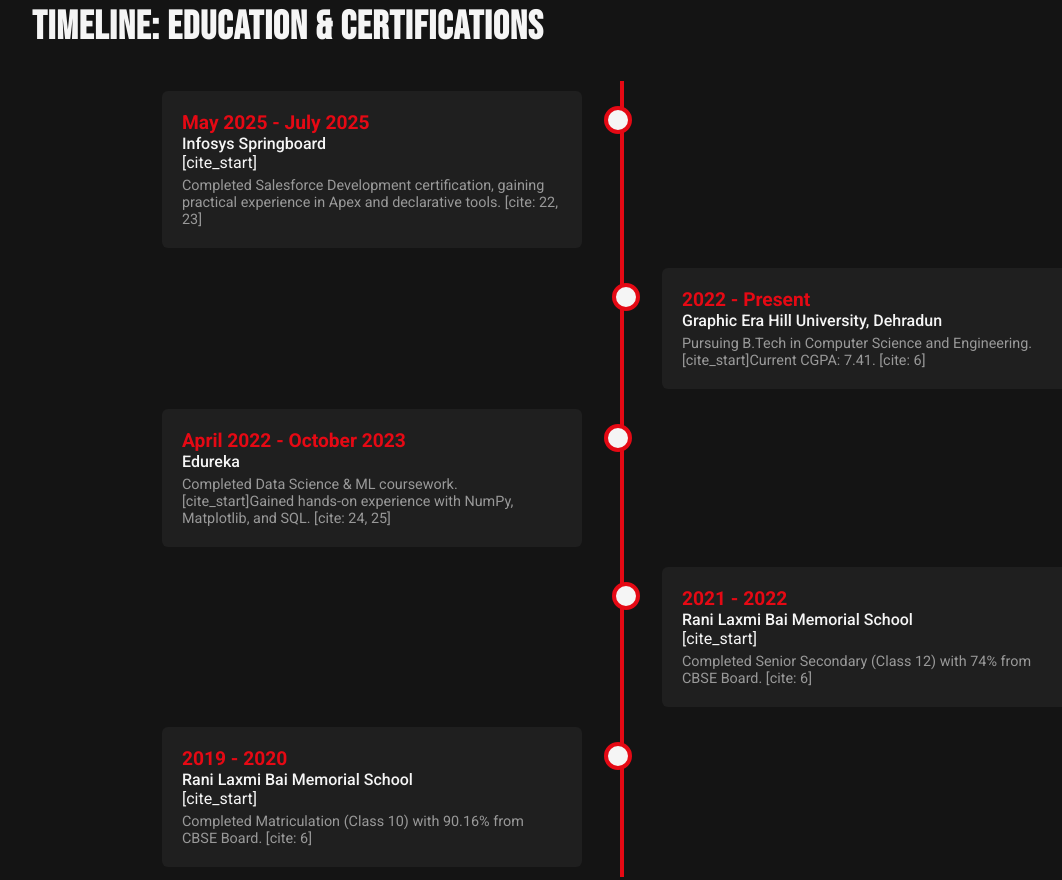
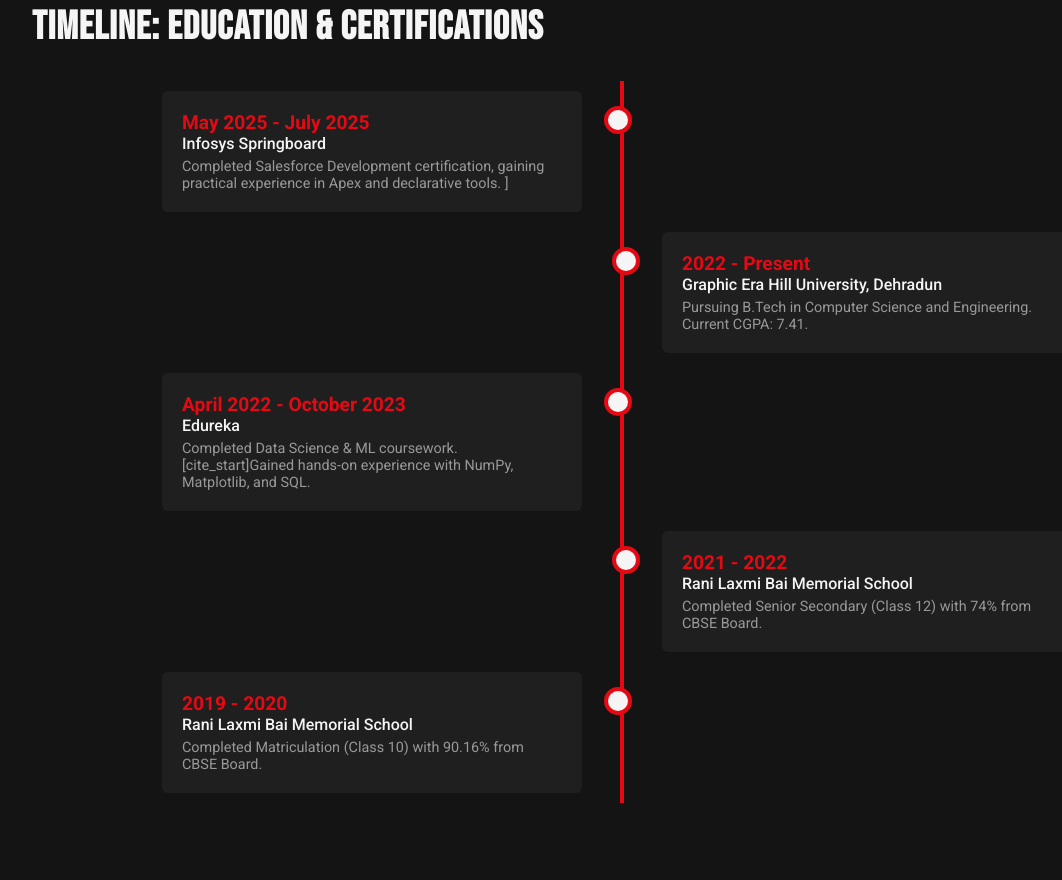
Before and after one commit to DIVYA22JOSHI/DIVYA22JOSHI.github.io, a plain HTML site: page index.html in a window 1280 px wide. Shown: the part 857-1737 px from the top of the page, without its empty margins (18-1080 px from the left). Drawn offline with Linux system fonts and the light colour scheme.

Commit message:
Update index.html

```diff
--- a/index.html
+++ b/index.html
@@ -50,35 +50,35 @@
                     <div class="timeline-content">
                         <h2>May 2025 - July 2025</h2>
                         <h3>Infosys Springboard</h3>
-                        [cite_start]<p>Completed Salesforce Development certification, gaining practical experience in Apex and declarative tools. [cite: 22, 23]</p>
+                      <p>Completed Salesforce Development certification, gaining practical experience in Apex and declarative tools. ]</p>
                     </div>
                 </div>
                 <div class="timeline-container right">
                     <div class="timeline-content">
                         <h2>2022 - Present</h2>
                         <h3>Graphic Era Hill University, Dehradun</h3>
-                        <p>Pursuing B.Tech in Computer Science and Engineering. [cite_start]Current CGPA: 7.41. [cite: 6]</p>
+                        <p>Pursuing B.Tech in Computer Science and Engineering. <BR>Current CGPA: 7.41.</BR></p>
                     </div>
                 </div>
                 <div class="timeline-container left">
                     <div class="timeline-content">
                         <h2>April 2022 - October 2023</h2>
                         <h3>Edureka</h3>
-                        <p>Completed Data Science & ML coursework. [cite_start]Gained hands-on experience with NumPy, Matplotlib, and SQL. [cite: 24, 25]</p>
+                        <p>Completed Data Science & ML coursework. [cite_start]Gained hands-on experience with NumPy, Matplotlib, and SQL. </p>
                     </div>
                 </div>
                 <div class="timeline-container right">
                     <div class="timeline-content">
                         <h2>2021 - 2022</h2>
                         <h3>Rani Laxmi Bai Memorial School</h3>
-                        [cite_start]<p>Completed Senior Secondary (Class 12) with 74% from CBSE Board. [cite: 6]</p>
+                        <p>Completed Senior Secondary (Class 12) with 74% from CBSE Board. </p>
                     </div>
                 </div>
                 <div class="timeline-container left">
                     <div class="timeline-content">
                         <h2>2019 - 2020</h2>
                         <h3>Rani Laxmi Bai Memorial School</h3>
-                        [cite_start]<p>Completed Matriculation (Class 10) with 90.16% from CBSE Board. [cite: 6]</p>
+                        <p>Completed Matriculation (Class 10) with 90.16% from CBSE Board.</p>
                     </div>
                 </div>
             </div>
```
